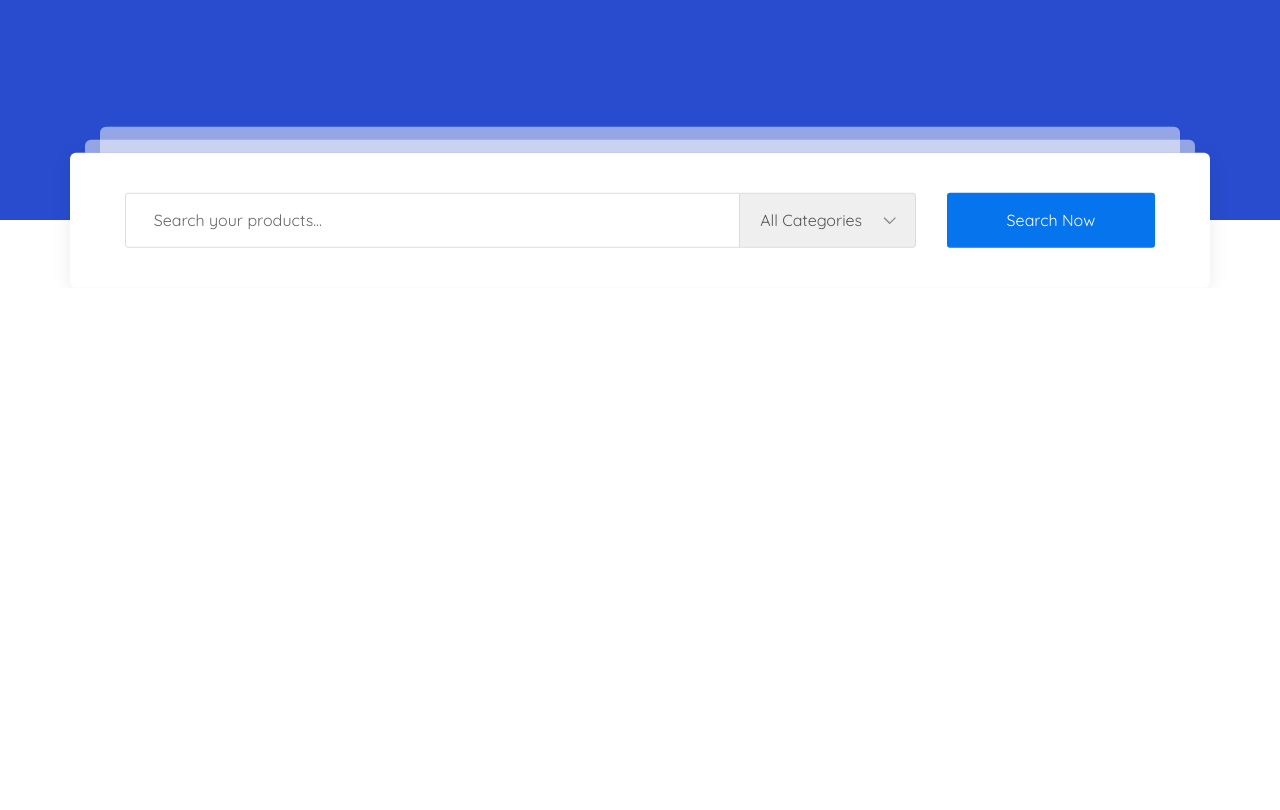
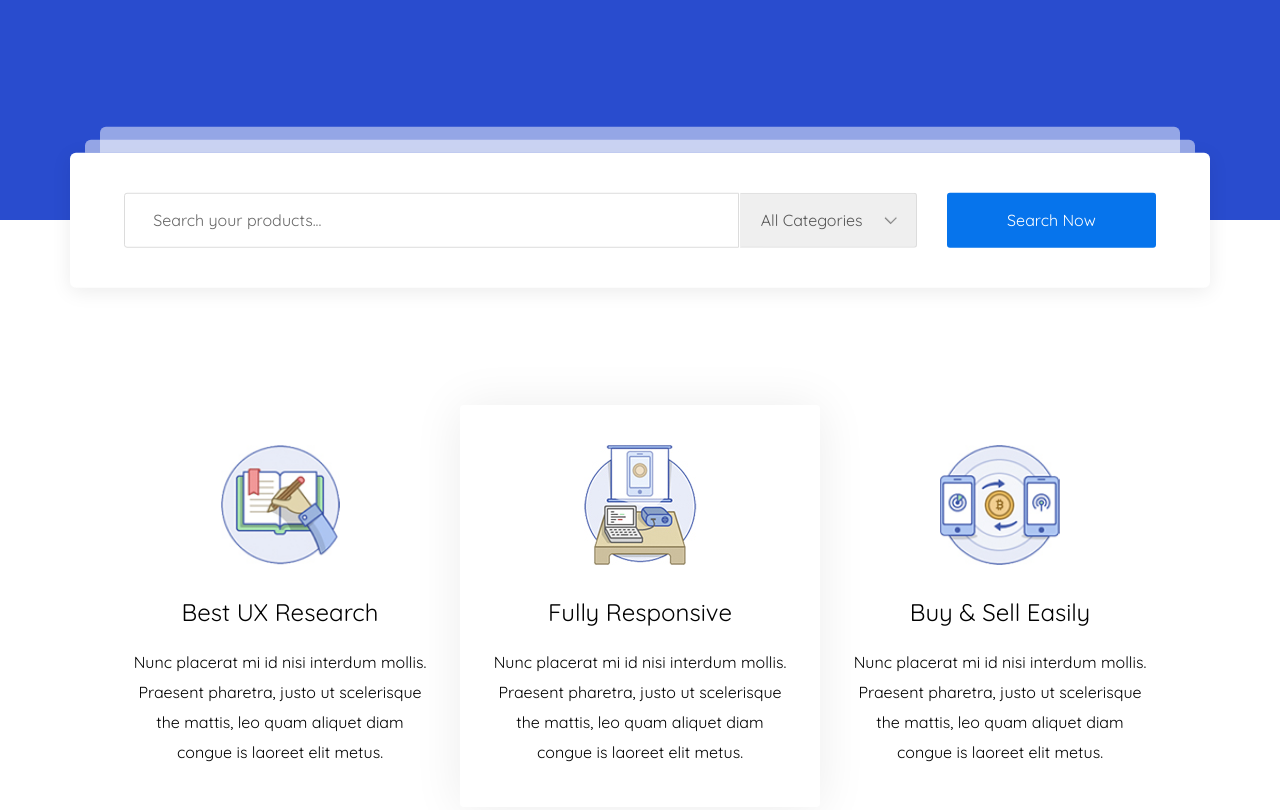
Before and after one commit to alexvas84/MartPlace, a website: page app/index.html in a window 1280 px wide. Shown: the part 690-1500 px from the top of the page. Before the commit the page ends 978 px from the top, so only its background shows below. Drawn offline with nearby package versions, Linux system fonts and the light colour scheme; files that its build step writes are made by us from their sources.

Commit message:
add advantages section

```diff
--- a/app/index.html
+++ b/app/index.html
@@ -92,6 +92,45 @@
 			</div>
 		</div>
 	</section>
+	<selection class="advantages">
+		<div class="advantages__inner">
+			<div class="container-fluid">
+				<div class="advantages__box">
+					<div class="advantages__item">
+						<div class="advantages__item-img" style="background-image: url(images/advantages/image1.jpg);"></div>
+						<div class="advantages__item-title">Best UX Research</div>
+						<div class="advantages__item-text">Nunc placerat mi id nisi interdum mollis. Praesent pharetra, justo
+							ut
+							scelerisque
+							the mattis, leo quam aliquet diam
+							congue is laoreet elit metus.
+						</div>
+					</div>
+					<div class="advantages__item shadow">
+						<div class="advantages__item-img" style="background-image: url(images/advantages/image2.jpg);"></div>
+						<div class="advantages__item-title">Fully Responsive</div>
+						<div class="advantages__item-text">Nunc placerat mi id nisi interdum mollis. Praesent pharetra, justo
+							ut
+							scelerisque
+							the mattis, leo quam aliquet diam
+							congue is laoreet elit metus.
+						</div>
+					</div>
+					<div class="advantages__item">
+						<div class="advantages__item-img" style="background-image: url(images/advantages/image3.jpg);"></div>
+						<div class="advantages__item-title">Buy & Sell Easily</div>
+						<div class="advantages__item-text">Nunc placerat mi id nisi interdum mollis. Praesent pharetra, justo
+							ut
+							scelerisque
+							the mattis, leo quam aliquet diam
+							congue is laoreet elit metus.
+						</div>
+					</div>
+				</div>
+			</div>
+		</div>
+	</selection>
+
 
 	<script src="https://ajax.googleapis.com/ajax/libs/jquery/3.5.1/jquery.min.js"></script>
 	<script src="js/libs.min.js"></script>
--- a/app/scss/style.scss
+++ b/app/scss/style.scss
@@ -1,12 +1,13 @@
 @import 'vars';
 @import 'global';
+
+// Header-top
 
 .header__top {
 	background-color: $grey;
 }
 
 .header {
-
 	&__inner {
 		display: flex;
 		justify-content: space-between;
@@ -27,12 +28,6 @@
 			margin-left: 28px;
 		}
 	}
-
-	&__bell {}
-
-	&__mail {}
-
-	&__bascet {}
 
 	&__client {
 		display: flex;
@@ -71,8 +66,6 @@
 
 .header {
 
-	&__bottom {}
-
 	&__bottom-inner {
 		display: flex;
 		justify-content: space-between;
@@ -87,13 +80,10 @@
 		height: 20px;
 	}
 
-	&__menu {}
-
 	&__inner-search {
 		flex: 0 1 360px;
 	}
 }
-
 
 .menu {
 	li+li {
@@ -151,7 +141,6 @@
 	background-repeat: no-repeat;
 	background-position: center;
 	background-size: contain;
-
 }
 
 .num {
@@ -181,6 +170,8 @@
 .header__bascet span {
 	background-color: #0674ec;
 }
+
+// Search section
 
 .search {
 	text-align: center;
@@ -238,7 +229,6 @@
 		transform: translateY(50%);
 		left: calc((100vw - 1140px)/2);
 
-
 		&::after {
 			content: '';
 			position: absolute;
@@ -249,7 +239,6 @@
 			border-top-right-radius: 6px;
 			top: -13px;
 			left: 15px;
-
 		}
 
 		&::before {
@@ -262,7 +251,6 @@
 			border-top-right-radius: 6px;
 			top: -26px;
 			left: 30px;
-
 		}
 
 		input {
@@ -288,6 +276,7 @@
 			width: 100%;
 			height: 55px;
 			border: 1px solid #dcdcdc;
+			border-left: 1px solid transparent;
 			padding-left: 20px;
 			padding-right: 53px;
 			outline: none;
@@ -297,12 +286,9 @@
 			color: #555;
 			border-top-right-radius: 3px;
 			border-bottom-right-radius: 3px;
-
-
 		}
 
 		&-btn {
-
 			border-radius: 3px;
 			border: none;
 			font-size: 16px;
@@ -318,7 +304,8 @@
 .select {
 	position: relative;
 	display: inline-block;
-	margin-left: -5px;
+	margin-left: -4px;
+
 
 	&::before {
 		content: '';
@@ -334,3 +321,54 @@
 		right: 20px;
 	}
 }
+
+// advantages section
+
+.advantages {
+
+	&__inner {
+		padding-top: 185px;
+		padding-bottom: 120px;
+	}
+
+	&__box {
+		text-align: center;
+		display: flex;
+		justify-content: center;
+		align-items: center;
+
+	}
+
+	&__item {
+		max-width: 360px;
+		padding: 40px 30px;
+
+		&.shadow {
+			border-radius: 4px;
+			box-shadow: 0px 2px 50px 0px rgba(0, 0, 0, 0.08);
+		}
+	}
+
+	&__item-img {
+		height: 120px;
+		width: 120px;
+		margin: 0 auto;
+		background-repeat: no-repeat;
+		background-position: center;
+		background-size: contain;
+	}
+
+	&__item-title {
+		font-size: 24px;
+		font-weight: 400;
+		margin-top: 34px;
+		margin-bottom: 20px;
+		color: #010101;
+	}
+
+	&__item-text {
+		font-size: 16px;
+		line-height: 30px;
+		font-weight: 400;
+	}
+}
```
Also changed, not shown: app/images/advantages/image1.jpg (added), app/images/advantages/image2.jpg (added), app/images/advantages/image3.jpg (added).
